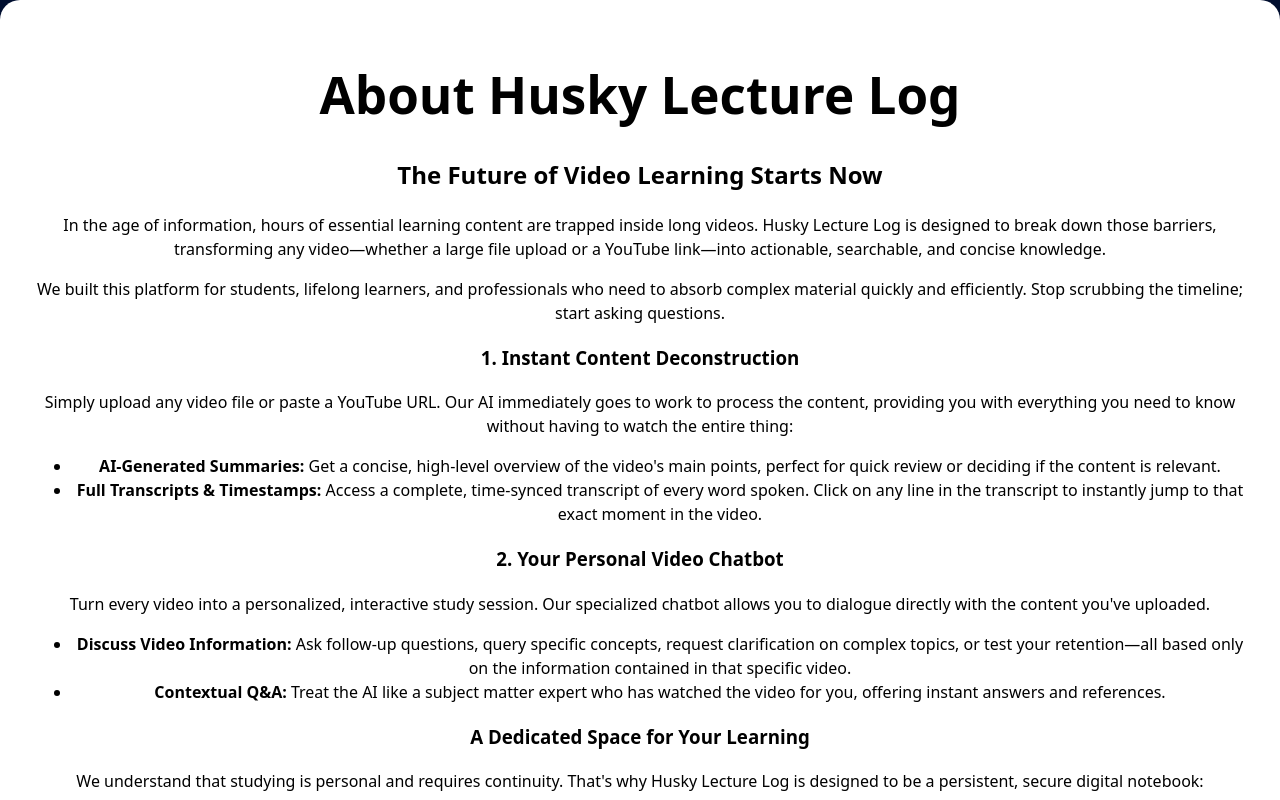
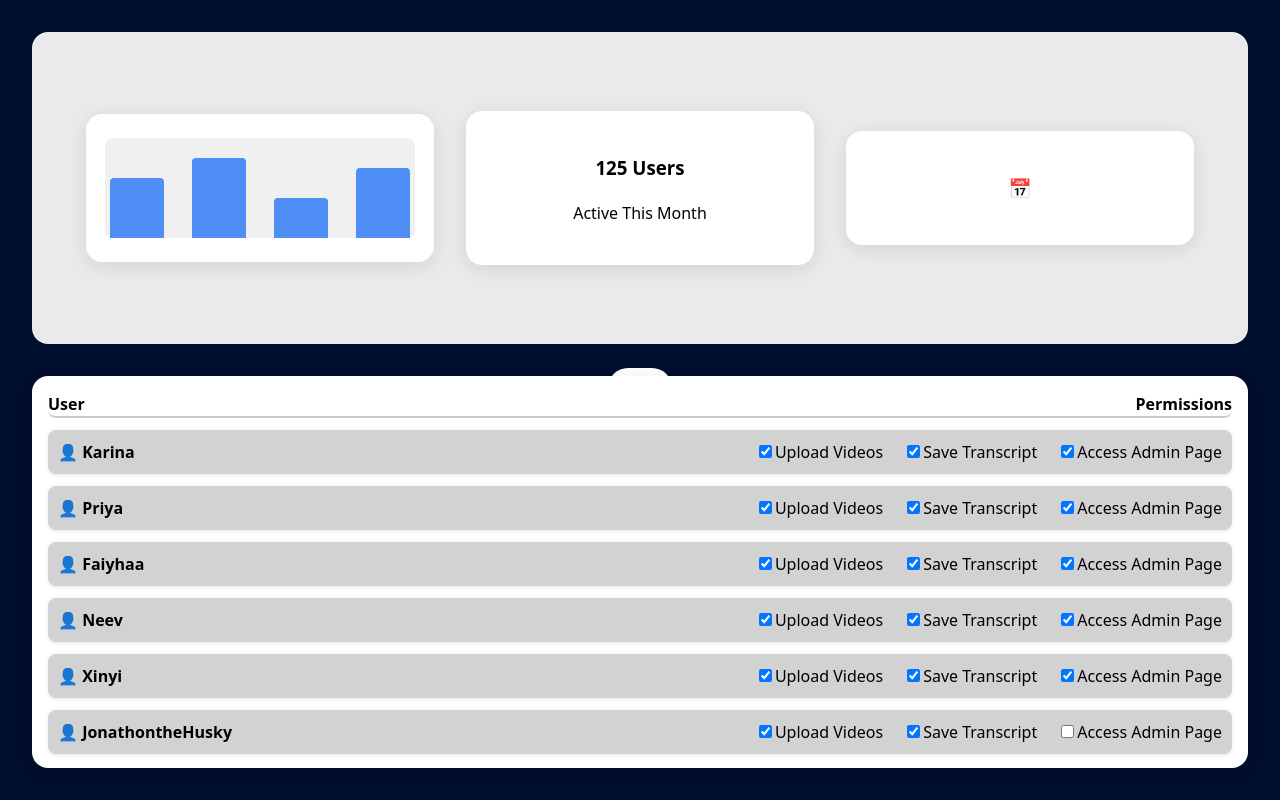
Before and after one commit to KarinaJadia/StudentVideoAnalyzer, a React (Vite) app: page / in a window 1280 px wide. Shown: the top 800 px of the page. Built offline with nearby package versions, Linux system fonts and the light colour scheme.

Commit message:
admin page react!

```diff
--- /dev/null
+++ b/src/Admin.css
@@ -0,0 +1,126 @@
+.page-container {
+  display: flex;
+  flex-direction: column;
+  height: 100%;
+}
+
+.top-half-cards {
+  position: absolute; /* fix it to the top */
+  top: 2rem;          /* some space from top */
+  left: 2rem;         /* same as bottom container spacing */
+  right: 2rem;
+  bottom: calc(45vh + 6rem); /* margin between top and bottom halves */
+  display: flex;
+  justify-content: center;
+  align-items: center;
+  gap: 2rem;
+  background-color: #eaeaea;
+  padding: 2rem;
+  border-radius: 16px;
+  flex-wrap: wrap;
+}
+
+.floating-top-card {
+  flex: 1 1 250px;
+  max-width: 300px;
+  min-width: 200px;
+  background-color: #ffffff;
+  border-radius: 16px;
+  padding: 1.5rem;
+  box-shadow: 0 4px 20px rgba(0,0,0,0.1);
+  text-align: center;
+  display: flex;
+  flex-direction: column;
+  justify-content: center;
+  align-items: center;
+}
+
+.chart-card {
+  display: flex;
+  justify-content: space-between; /* bars spread out horizontally */
+  align-items: flex-end;           /* align bars to bottom */
+  width: 100%;
+  height: 100px;                   /* container height for percentage bars */
+  background-color: #f0f0f0;       /* optional background to see chart */
+  padding: 0 5px;
+  border-radius: 8px;
+}
+
+.bar {
+  width: 18%;
+  background-color: #4f8ef7;
+  border-radius: 4px 4px 0 0;
+}
+
+.bottom-half-admin {
+  position: fixed;
+  bottom: 2rem;
+  left: 2rem;
+  right: 2rem;
+  height: 45vh;
+  padding: 1rem;
+  background-color: #ffffff;
+  border-radius: 16px;
+  box-shadow: 0 4px 20px rgba(0,0,0,0.1);
+  overflow-y: auto;
+  z-index: 1000;
+}
+
+.user-header {
+  display: flex;
+  align-items: center;
+  gap: 20px;
+  padding: 10px;
+  border-radius: 8px;
+  margin-bottom: 12px;
+  background: none;
+  font-weight: bold;
+  padding: 0;
+  border-bottom: 2px solid #ccc;
+}
+
+.user-row {
+  display: flex;
+  align-items: center;
+  gap: 20px; /* space between each row of users */
+  padding: 10px;
+  background-color: #d2d2d2;
+  border-radius: 8px;
+  box-shadow: 0 1px 4px rgba(0, 0, 0, 0.1);
+  margin-bottom: 12px;
+}
+
+.user-name {
+    font-weight: 600;
+    min-width: 120px;
+    max-width: 40%;
+    text-align: left;
+    flex: 0 1 auto;
+    white-space: nowrap;
+    overflow: hidden;
+    text-overflow: ellipsis;
+}
+
+.permissions-header {
+  background: none;
+  font-weight: bold;
+}
+
+.permissions {
+  display: flex;
+  flex-direction: row-reverse;
+  flex: 1;
+  gap: 20px;
+}
+
+.permission label {
+    display: flex;
+    justify-content: space-between; /* space between each option */
+    align-items: center;
+    width: 100%;
+    background: none;
+    border: none;
+    padding: 12px 16px;
+    cursor: pointer;
+    text-align: left;
+}
--- /dev/null
+++ b/src/Admin.jsx
@@ -0,0 +1,88 @@
+import React, { useEffect, useState } from 'react';
+import './Admin.css';
+
+const Admin = () => {
+  const [users, setUsers] = useState([]);
+
+  // fake data for now
+  useEffect (() => {
+    const user_data = [
+      {id : 1, name: "Karina", upload: true, transcript: true, admin: true},
+      {id : 2, name: "Priya", upload: true, transcript: true, admin: true},
+      {id : 3, name: "Faiyhaa", upload: true, transcript: true, admin: true},
+      {id : 4, name: "Neev", upload: true, transcript: true, admin: true},
+      {id : 5, name: "Xinyi", upload: true, transcript: true, admin: true},
+      {id : 6, name: "JonathontheHusky", upload: true, transcript: true, admin: false}
+    ];
+
+    setUsers(user_data);
+  }, []);
+
+  return (
+    <div className='page-container'>
+      {/* top half has three cards -- chart, # of logins, calendar */}
+      <div className='top-half-cards'>
+        {/* <div className='chart-card'> Card 1</div>
+        <div className='logins-card'> Card 1</div>
+        <div className='calendar-card'> Card 1</div> */}
+
+        <div className='floating-top-card'>
+          <div className='chart-card'>
+            {/* placeholder bar chart, will pull from db eventually */}
+            <div className="bar" style={{ height: "60%" }}></div>
+            <div className="bar" style={{ height: "80%" }}></div>
+            <div className="bar" style={{ height: "40%" }}></div>
+            <div className="bar" style={{ height: "70%" }}></div>
+          </div>
+        </div>
+
+        <div className='floating-top-card'>
+          <div className="card-metric">
+            {/* will also eventually have db stuff, shows number of users/logins */}
+            <h3>125 Users</h3>
+            <p>Active This Month</p>
+          </div>
+        </div>
+        <div className='floating-top-card'>
+          <h3> 📅 </h3>
+        </div>
+      </div>
+
+
+      {/* bottom half of the webpage is users + permissions */}
+      <div className="bottom-half-admin">
+        <div className="user-header permissions-header">
+          <span className="user-name">User</span>
+          <div className="permissions">Permissions</div>
+        </div>
+
+        {/* add users from fake db */}
+        {users.map(user => (
+          <div key={user.id} className='user-row'>
+            <span className="user-name">👤 {user.name}</span>
+
+          {/* for now you can't check off checkboxes regardless of admin or not, just reading from db */}
+            <div className='permissions'>
+              <label className="permission">
+                <input type='checkbox' checked={user.admin} readOnly/>
+                  Access Admin Page
+              </label>
+
+              <label className="permission">
+                <input type='checkbox' checked={user.transcript} readOnly/>
+                  Save Transcript
+              </label>
+
+              <label className="permission">
+                <input type='checkbox'checked={user.upload} readOnly/>
+                  Upload Videos
+              </label>
+            </div>
+          </div>
+        ))}
+      </div>
+    </div>
+  );
+};
+
+export default Admin;
--- a/src/App.jsx
+++ b/src/App.jsx
@@ -1,9 +1,10 @@
 import { useState } from 'react'
-import reactLogo from './assets/react.svg'
-import viteLogo from '/vite.svg'
+// import reactLogo from './assets/react.svg'
+// import viteLogo from '/vite.svg'
 import './App.css'
 import FileExplorer from './FileExplorer';
 import About from './About';
+import Admin from './Admin';
 
 
 function App() {
@@ -11,7 +12,8 @@ function App() {
 
   return (
     <>
-      <About />
+      {/* <About /> */}
+      <Admin />
     </>
   )
 }
```
